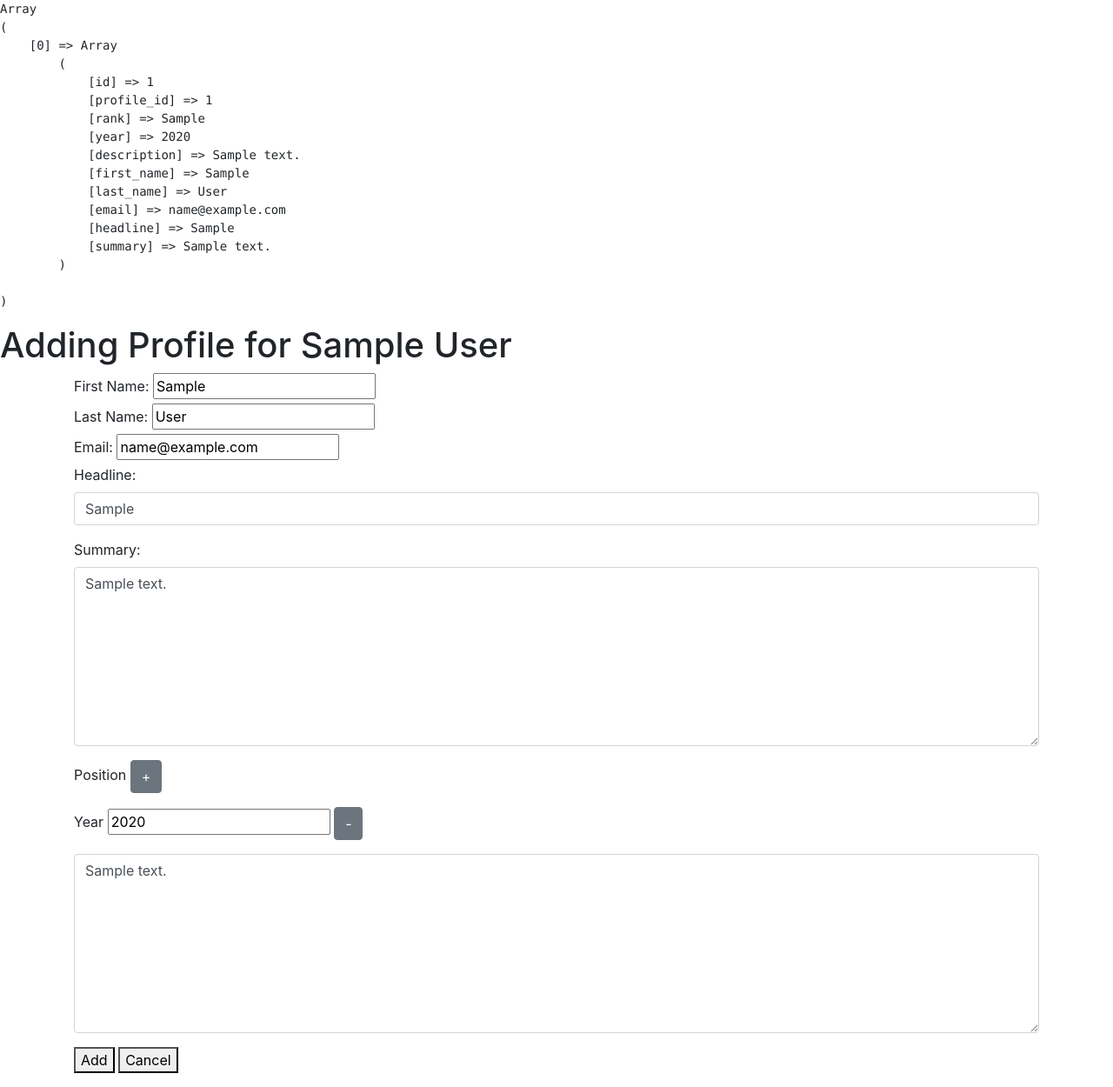
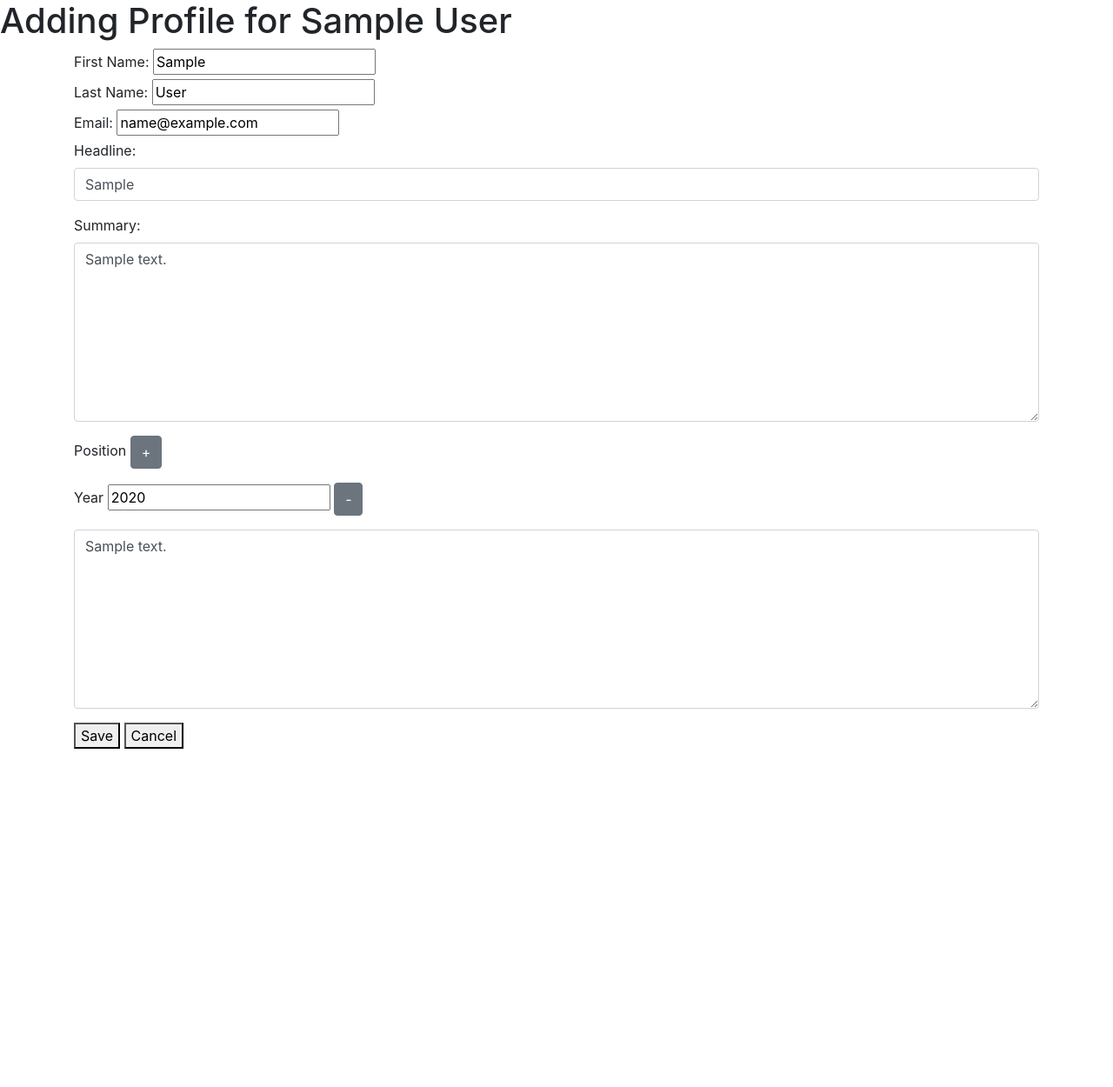
Before and after one commit to ayatullah-ayat/core-php, a PHP site: page /edit.php?profile_id=1 in a window 1280 px wide. Shown: the whole page at 87% size. After the commit the page ends 861 px from the top, so only its background shows below. Run offline with PHP 8.4, Linux system fonts and the light colour scheme; the visitor is signed in with stand-in values (Sample User, id 1); tables that the repository leaves empty or names only in its code hold one stand-in row (values such as "Sample post").

Commit message:
c-5 w-3 assignment completed successfully

```diff
--- a/php-assigment/c-5/w-3/edit.php
+++ b/php-assigment/c-5/w-3/edit.php
@@ -50,11 +50,11 @@ if(strtolower($_SERVER['REQUEST_METHOD']) == 'post') {
             ':pid' => $_GET['profile_id']
         ));
 
-
+        $_SESSION['postData'] = $_POST;
         // added position into the database
         $rank = 1;
         for($i = 1; $i <= 9; $i++) {
-            // skip if is missing
+            // skip if missing
             if(!isset($_POST['position-year' . $i]) or !isset($_POST['position-description' . $i])){continue;}
 
             $year = $_POST['position-year' . $i];
@@ -73,13 +73,13 @@ if(strtolower($_SERVER['REQUEST_METHOD']) == 'post') {
 
 
 
-        $_SESSION['success'] = "profile added";
+        $_SESSION['success'] = "Profile updated";
         header("Location: index.php");
         return;
     }
 }
 
-
+// profile
 $stmt = $pdo->prepare('SELECT * FROM Profile WHERE profile_id = :pid');
 $stmt->execute(array(
     ':pid' => $_GET['profile_id']
@@ -93,7 +93,6 @@ $stmt->execute(array(
     ':pid' => $_GET['profile_id']
 ));
 $positionData = $stmt->fetchAll(PDO::FETCH_ASSOC);
-debug($positionData);
 
 ?>
 
@@ -140,13 +139,14 @@ debug($positionData);
                 <button id="addPosition" class="btn btn-secondary">+</button>
             </div>
 
+            <!--  -->
             <div id="addingPositionField">
                 <? if($positionData) { ?>
                     <? foreach($positionData as $singleData) { ?>
                         <div id="positions<?= $singleData['rank'] ?>">
                                 <div class="form-group">
                                     <label for="year">Year</label>
-                                    <input type="text" name="position-year<?= $singleData['rank'] ?> " value="<?= $singleData['year'] ?>">
+                                    <input type="text" name="position-year<?= $singleData['rank'] ?>" value="<?= $singleData['year'] ?>">
                                     <button id="subPosition<?= $singleData['rank'] ?>" class="btn btn-secondary">-</button>
                                 </div>
                                 <div class="form-group">
@@ -158,7 +158,7 @@ debug($positionData);
             <!-- new added field goes here -->
 
 
-            <button type="submit" value="submitted">Add</button>
+            <button type="submit" value="Save">Save</button>
             <button type="submit" name="cancel">Cancel</button>
         </form>
         <? } ?>
@@ -167,7 +167,11 @@ debug($positionData);
     <script>
         $(document).ready(function() {
             const maxAddedNumber = 9;
-            let count = <?= count($positionData) ?>;
+            <? if($positionData) { ?>
+                let count = <?= count($positionData) ?>;
+            <? } else { ?>
+                let count = 0;
+            <? } ?>
 
             $('#addPosition').click(function(e) {
                 e.preventDefault();
--- a/php-assigment/c-5/w-3/index.php
+++ b/php-assigment/c-5/w-3/index.php
@@ -1,5 +1,6 @@
 <?php
 include_once('pdo.php');
+include_once('utility.php');
 session_start();
 
 $sql = "SELECT  * FROM profile";
--- a/php-assigment/c-5/w-3/utility.php
+++ b/php-assigment/c-5/w-3/utility.php
@@ -4,10 +4,7 @@ function validateProfile($enterredData) {
     if(empty($enterredData['first_name']) or empty($enterredData['last_name']) or empty($enterredData['email']) or empty($enterredData['headline']) or empty($enterredData['summary'])) {
         return "All fields are required";
     }
-    else if(!ctype_alpha($enterredData['first_name']) or !ctype_alpha($enterredData['last_name'])) {
-        return "first and last name shouldn't be any numbers";
-    }
-    else if(!strpos($enterredData['email'], '@')) {
+    if(!strpos($enterredData['email'], '@')) {
         return "Email address must contain @";
     }
 
```
